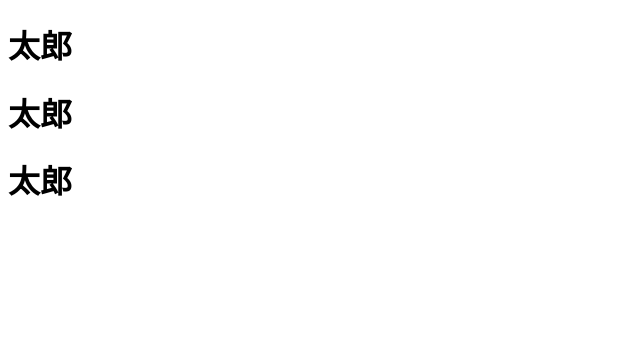
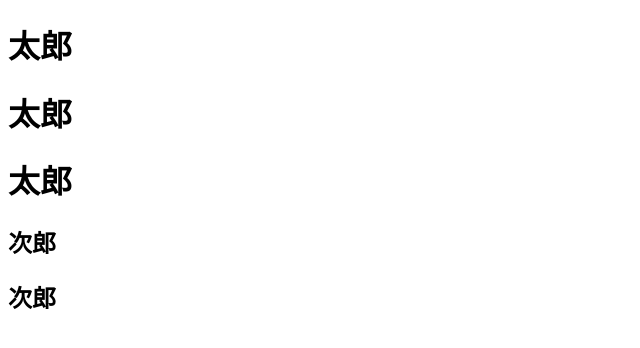
Before and after one commit to hoshinoyohei/Udemy, a plain HTML site: page index.html in a window 1280 px wide. Shown: the whole page, without its empty margins (0-640 px from the left). Drawn offline with Linux system fonts and the light colour scheme.

Commit message:
次郎をさらに追記

```diff
--- a/index.html
+++ b/index.html
@@ -10,5 +10,7 @@
   <h1>太郎</h1>
   <h1>太郎</h1>
   <h1>太郎</h1>
+  <h2>次郎</h2>
+  <h2>次郎</h2>
 </body>
 </html>
```
